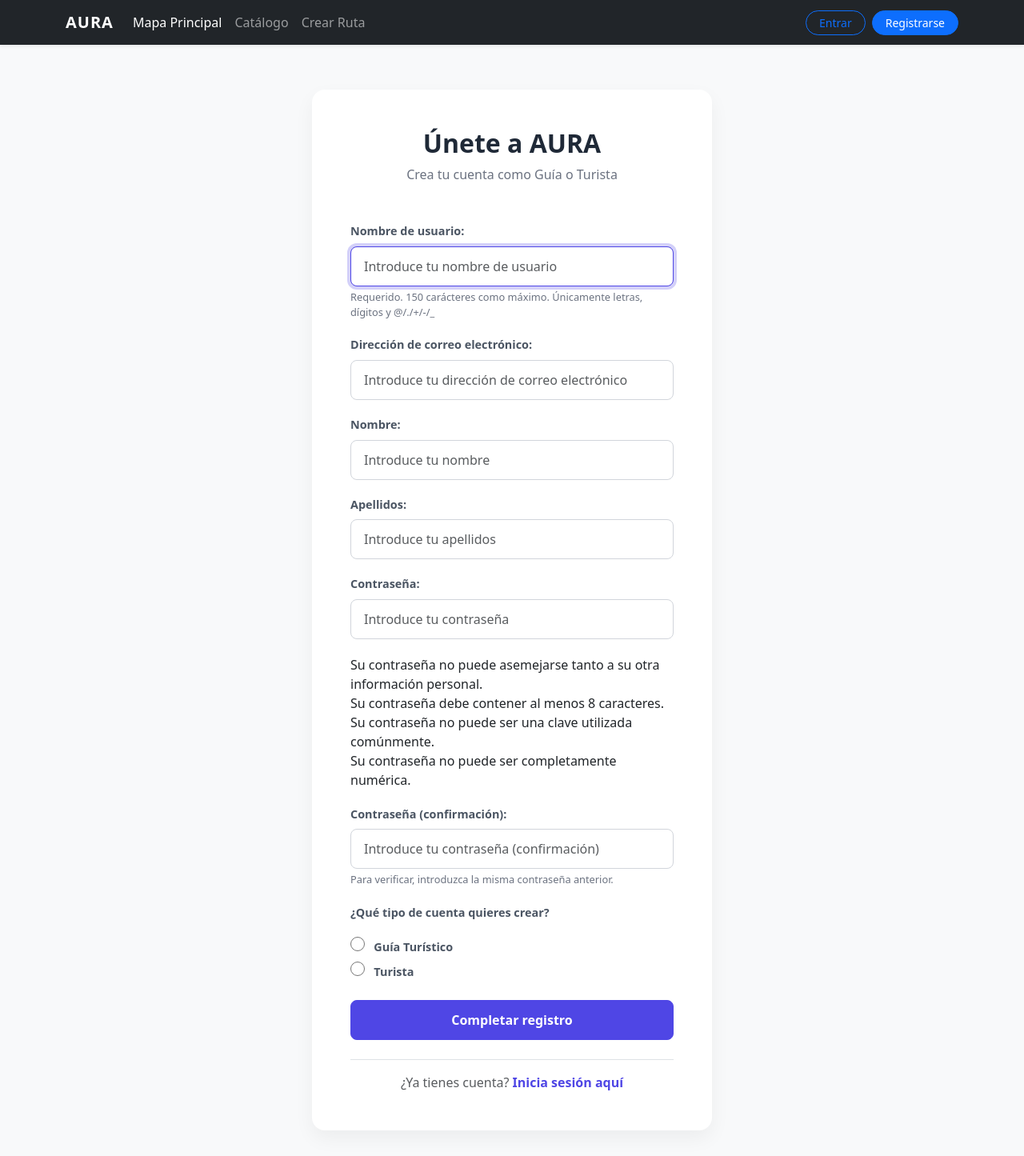
After one commit to G4-AURA/Entrega-S1, a Django app: page /registro/ in a window 1280 px wide. The commit adds this page. Shown: the whole page at 80% size. Run offline with Django 5.2, Linux system fonts and the light colour scheme; parts of the project's set-up code (start-up, migrations or seed data) failed here and were passed over.

Commit message:
feat: sistema de login/registro base añadido

```diff
--- /dev/null
+++ b/config/forms.py
@@ -0,0 +1,23 @@
+from django import forms
+from django.contrib.auth.forms import UserCreationForm
+from django.contrib.auth.models import User
+
+class RegistroUsuarioForm(UserCreationForm):
+    '''
+    FORMULARIO PARA REGISTRAR USUARIOS
+    '''
+    # Definimos las opciones para el tipo de cuenta
+    OPCIONES_CUENTA = [
+        ('guia', 'Guía Turístico'),
+        ('turista', 'Turista'),
+    ]
+
+    tipo_cuenta = forms.ChoiceField(
+        choices=OPCIONES_CUENTA,
+        widget=forms.RadioSelect,
+        label="¿Qué tipo de cuenta quieres crear?"
+    )
+
+    class Meta(UserCreationForm.Meta):
+        model = User
+        fields = UserCreationForm.Meta.fields + ('email', 'first_name', 'last_name') # OPCIONALES
--- a/config/settings.py
+++ b/config/settings.py
@@ -136,7 +136,7 @@ AUTH_PASSWORD_VALIDATORS = [
 # Internationalization
 # https://docs.djangoproject.com/en/5.2/topics/i18n/
 
-LANGUAGE_CODE = 'en-us'
+LANGUAGE_CODE = 'es-es'
 
 TIME_ZONE = 'UTC'
 
@@ -163,3 +163,7 @@ STATIC_URL = 'static/'
 # https://docs.djangoproject.com/en/5.2/ref/settings/#default-auto-field
 
 DEFAULT_AUTO_FIELD = 'django.db.models.BigAutoField'
+
+LOGIN_URL = '/accounts/login/'              # A dónde ir si no tienes sesión
+LOGIN_REDIRECT_URL = '/'                    # A dónde ir tras loguearse con éxito
+LOGOUT_REDIRECT_URL = '/accounts/login/'    # A dónde ir tras cerrar sesión
--- a/config/urls.py
+++ b/config/urls.py
@@ -19,13 +19,12 @@ from django.urls import include, path
 from config import views
 from tours import views as tours_views
 from django.views.generic import TemplateView
-
-
+from .views import registro
 
 urlpatterns = [
     path('admin/', admin.site.urls),
     # Ruta temporal para probar el mapa en la página de inicio
-    path('', TemplateView.as_view(template_name='mapa.html'), name='home'),
+    # path('', TemplateView.as_view(template_name='mapa.html'), name='home'),
     # URLs de la app de creación de rutas
     path('crear-ruta/', include('creacion.urls')),
     path('api/ubicacion/', tours_views.registrar_ubicacion, name='api_ubicacion'),
@@ -33,4 +32,6 @@ urlpatterns = [
     path('', views.home_router, name='home'),
     path('', include('rutas.urls')),
     path('personalizacion/', TemplateView.as_view(template_name='creacion/personalizacion.html'), name='personalizacion'),
+    path('accounts/', include('django.contrib.auth.urls')),
+    path('registro/', registro, name='registro'),
 ]
--- a/config/views.py
+++ b/config/views.py
@@ -1,26 +1,51 @@
-
-
 from django.conf import settings
 from django.shortcuts import redirect, render
+from django.contrib.auth.decorators import login_required
 
+from django.shortcuts import render, redirect
+from django.contrib.auth import login
+from rutas.models import AuthUser, Guia
+from .forms import RegistroUsuarioForm
 
+@login_required
 def home_router(request):
     """
     Vista principal '/' que redirige a los usuarios según su rol.
     """
-    # 1. Si el usuario no ha iniciado sesión, lo mandamos al login
-    # (temporalmente usamos el login del admin de Django para que puedas probar)
-    if not request.user.is_authenticated:
-        return redirect('/admin/login/?next=/')
-
-    # 2. Comprobamos si el usuario tiene el perfil de 'turista'
+    # Comprobamos si el usuario tiene el perfil de 'turista'
     if hasattr(request.user, 'turista'):
         # Es turista: lo mandamos a su panel de Mis Tours
         return redirect('tours:pantalla_unirse')
 
-    # 3. Si no es turista (es decir, es un Guía o el Superusuario)
-    # le mostramos el mapa principal del guía
+    # Si no es turista (es decir, es un Guía o el Superusuario) le mostramos el mapa principal del guía
     context = {
         'MAPBOX_ACCESS_TOKEN': getattr(settings, 'MAPBOX_ACCESS_TOKEN', '')
     }
     return render(request, 'mapa.html', context)
+
+def registro(request):
+    # Si el usuario ya está logueado, se le manda a la home directamente
+    if request.user.is_authenticated:
+        return redirect('home')
+
+    if request.method == 'POST':
+        form = RegistroUsuarioForm(request.POST)
+        if form.is_valid():
+            user = form.save()
+
+            auth_user, _ = AuthUser.objects.get_or_create(user=user)
+
+            tipo = form.cleaned_data.get('tipo_cuenta')
+            if tipo == 'guia':
+                Guia.objects.create(user=auth_user)
+            else:
+                # TODO: implementar la creación de la cuenta de turista
+                pass
+
+            login(request, user)
+
+            return redirect('home')
+    else:
+        form = RegistroUsuarioForm()
+
+    return render(request, 'registration/registro.html', {'form': form})
--- a/templates/base.html
+++ b/templates/base.html
@@ -39,17 +39,21 @@ y puede ser modificado según las necesidades del proyecto. Las páginas especí
                     </li>
                 </ul>
                 <a href="#" class="text-decoration-none" title="Ir a mi perfil">
-                    {% if user.is_authenticated %}
-                        <div class="rounded-circle d-flex align-items-center justify-content-center text-white fw-bold shadow-sm"
-                             style="width: 42px; height: 42px; background-color: #4F46E5; border: 2px solid #4B5563;">
-                            {{ user.username|make_list|first|upper }}
+                   {% if user.is_authenticated %}
+                        <div class="d-flex align-items-center">
+                            <span class="me-3 text-secondary small">Conectado como <strong>{{ user.username }}</strong></span>
+
+                            <form method="post" action="{% url 'logout' %}">
+                                {% csrf_token %}
+                                <button type="submit" class="btn btn-outline-danger btn-sm px-3 rounded-pill fw-bold">
+                                    <i class="bi bi-box-arrow-right me-1"></i> Salir
+                                </button>
+                            </form>
                         </div>
                     {% else %}
-                        <div class="rounded-circle d-flex align-items-center justify-content-center text-secondary shadow-sm"
-                             style="width: 42px; height: 42px; background-color: #374151; border: 2px solid #4B5563;">
-                            <svg xmlns="http://www.w3.org/2000/svg" width="24" height="24" fill="currentColor" class="bi bi-person-fill" viewBox="0 0 16 16">
-                                <path d="M3 14s-1 0-1-1 1-4 6-4 6 3 6 4-1 1-1 1H3Zm5-6a3 3 0 1 0 0-6 3 3 0 0 0 0 6Z"/>
-                            </svg>
+                        <div class="d-flex gap-2">
+                            <a href="{% url 'login' %}" class="btn btn-outline-primary btn-sm px-3 rounded-pill">Entrar</a>
+                            <a href="{% url 'registro' %}" class="btn btn-primary btn-sm px-3 rounded-pill">Registrarse</a>
                         </div>
                     {% endif %}
                 </a>
--- /dev/null
+++ b/templates/registration/registro.html
@@ -0,0 +1,151 @@
+{% extends 'base.html' %}
+
+{% block title %}AURA - Crear Cuenta{% endblock %}
+
+{% block extra_css %}
+<style>
+    .auth-wrapper {
+        min-height: 80vh;
+        display: flex;
+        align-items: center;
+        justify-content: center;
+        padding: 2rem 1rem;
+    }
+    .auth-card {
+        width: 100%;
+        max-width: 500px;
+        border: none;
+        border-radius: 1rem;
+        box-shadow: 0 10px 25px rgba(0,0,0,0.05);
+        background-color: #ffffff;
+    }
+    .auth-header {
+        text-align: center;
+        margin-bottom: 2rem;
+    }
+    .auth-header h2 {
+        font-weight: 700;
+        color: #1F2937;
+    }
+    .auth-header p {
+        color: #6B7280;
+    }
+
+    /* Estilos para el formulario generado por Django */
+    .django-form p {
+        margin-bottom: 1.25rem;
+    }
+    .django-form label {
+        display: block;
+        margin-bottom: 0.5rem;
+        font-weight: 600;
+        color: #4B5563;
+        font-size: 0.9rem;
+    }
+    .django-form .helptext {
+        font-size: 0.8rem;
+        color: #6B7280;
+        display: block;
+        margin-top: 0.25rem;
+    }
+    .django-form ul.errorlist {
+        color: #DC2626;
+        padding-left: 1.5rem;
+        font-size: 0.85rem;
+        margin-top: 0.5rem;
+        margin-bottom: 0;
+    }
+
+    .form-control, .form-select {
+        border-radius: 0.5rem;
+        padding: 0.75rem 1rem;
+        border: 1px solid #D1D5DB;
+        width: 100%;
+        transition: border-color 0.15s ease-in-out, box-shadow 0.15s ease-in-out;
+    }
+    .form-control:focus, .form-select:focus {
+        border-color: #4F46E5;
+        outline: 0;
+        box-shadow: 0 0 0 0.25rem rgba(79, 70, 229, 0.25);
+    }
+
+    /* Estilos para los Radio Buttons del tipo de cuenta */
+    .django-form ul {
+        list-style: none;
+        padding-left: 0;
+    }
+    .django-form ul li label {
+        font-weight: normal;
+        display: inline-flex;
+        align-items: center;
+        cursor: pointer;
+    }
+    .django-form input[type="radio"] {
+        margin-right: 0.5rem;
+        cursor: pointer;
+        width: 1.1rem;
+        height: 1.1rem;
+        accent-color: #4F46E5;
+    }
+
+    .btn-brand {
+        background-color: #4F46E5;
+        border-color: #4F46E5;
+        color: white;
+        padding: 0.75rem 1.5rem;
+        border-radius: 0.5rem;
+        font-weight: 600;
+        transition: all 0.2s;
+    }
+    .btn-brand:hover {
+        background-color: #3730A3;
+        border-color: #3730A3;
+        color: white;
+        transform: translateY(-1px);
+    }
+</style>
+{% endblock %}
+
+{% block content %}
+<div class="auth-wrapper">
+    <div class="card auth-card p-4 p-md-5">
+        <div class="auth-header">
+            <h2>Únete a AURA</h2>
+            <p>Crea tu cuenta como Guía o Turista</p>
+        </div>
+
+        <form method="post" class="django-form">
+            {% csrf_token %}
+
+            {{ form.as_p }}
+
+            <div class="d-grid mt-4">
+                <button type="submit" class="btn btn-brand">Completar registro</button>
+            </div>
+        </form>
+
+        <div class="text-center mt-4 pt-3 border-top">
+            <p class="text-muted mb-0">¿Ya tienes cuenta? <a href="{% url 'login' %}" class="text-decoration-none" style="color: #4F46E5; font-weight: 600;">Inicia sesión aquí</a></p>
+        </div>
+    </div>
+</div>
+
+<script>
+    document.addEventListener("DOMContentLoaded", function() {
+        const inputs = document.querySelectorAll('.django-form input[type="text"], .django-form input[type="password"], .django-form input[type="email"], .django-form input[type="file"]');
+
+        inputs.forEach(input => {
+            input.classList.add('form-control');
+
+            if(input.type !== 'file' && !input.placeholder && input.previousElementSibling && input.previousElementSibling.tagName === 'LABEL') {
+                input.placeholder = "Introduce tu " + input.previousElementSibling.innerText.toLowerCase().replace(':', '');
+            }
+        });
+
+        const selects = document.querySelectorAll('.django-form select');
+        selects.forEach(select => {
+            select.classList.add('form-select');
+        });
+    });
+</script>
+{% endblock %}
```
Also changed, not shown: templates/registration/login.html (added, +106 -0 lines).
